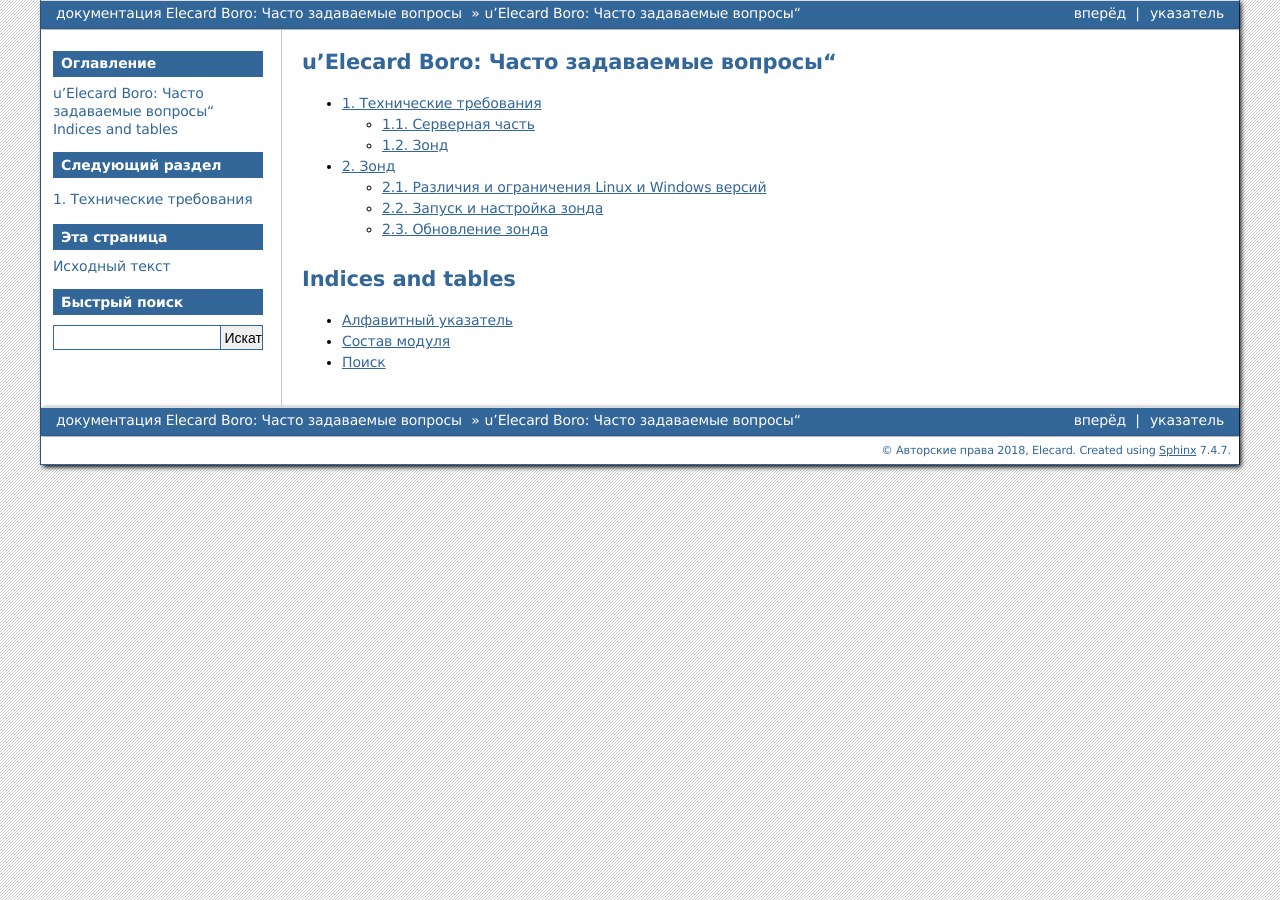
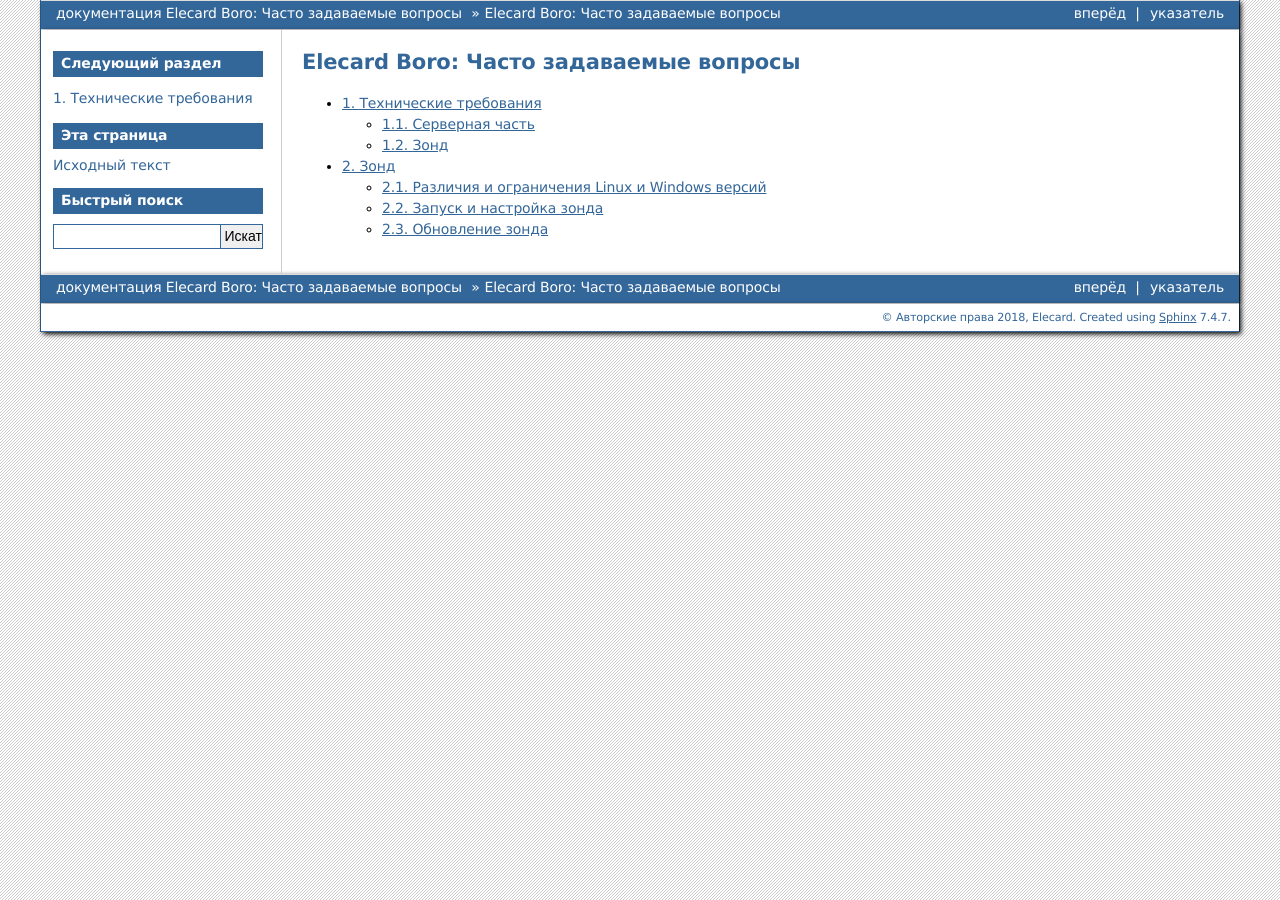
Before and after one commit to olgashpyakina/ElecardBoroFAQrus, a Sphinx documentation site: the page built from docs/index.rst, in a window 1280 px wide. Built offline with Sphinx 7.4.7, drawn with Linux system fonts in a browser that asks for light colours.

Commit message:
fifth commit

```diff
--- a/docs/index.rst
+++ b/docs/index.rst
@@ -1,4 +1,4 @@
-u'Elecard Boro: Часто задаваемые вопросы'
+Elecard Boro: Часто задаваемые вопросы
 =====================================================================
 
 .. toctree::
@@ -8,12 +8,3 @@
 
    requirements
    probe
-
-
-
-Indices and tables
-==================
-
-* :ref:`genindex`
-* :ref:`modindex`
-* :ref:`search`
```
